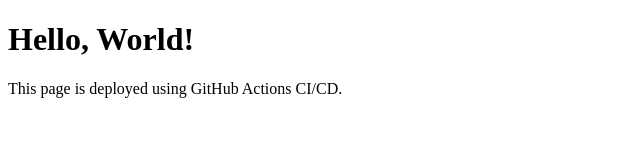
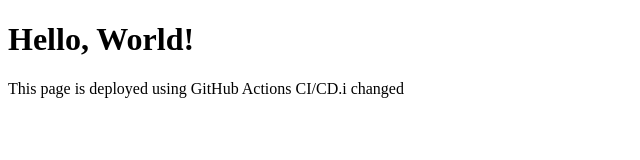
Before and after one commit to NiranjanaRamesh14/cicd5, a plain HTML site: page index.html in a window 1280 px wide. Shown: the full height of the page, 0-640 px from the left. Drawn offline with Linux system fonts and the light colour scheme.

Commit message:
Update index.html

```diff
--- a/index.html
+++ b/index.html
@@ -5,6 +5,6 @@
   </head>
   <body>
     <h1>Hello, World!</h1>
-    <p>This page is deployed using GitHub Actions CI/CD.</p>
+    <p>This page is deployed using GitHub Actions CI/CD.i changed</p>
   </body>
 </html>
```
